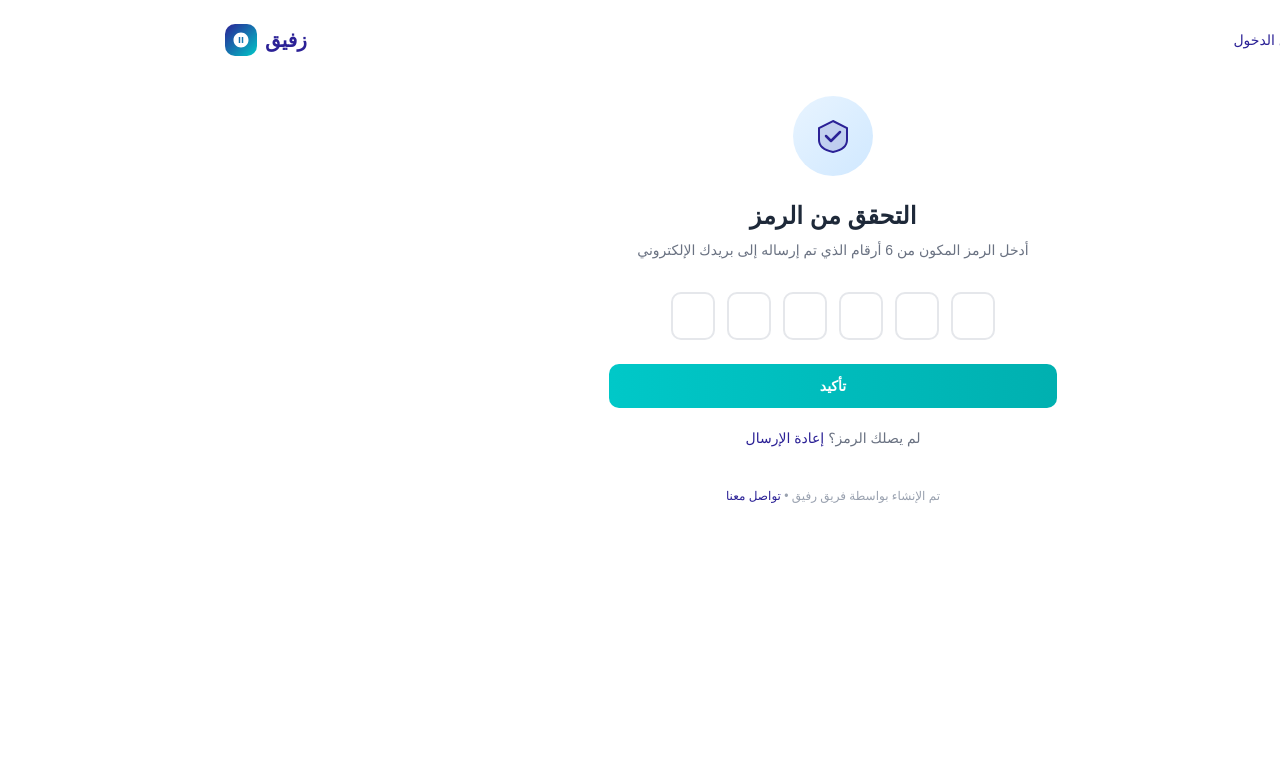
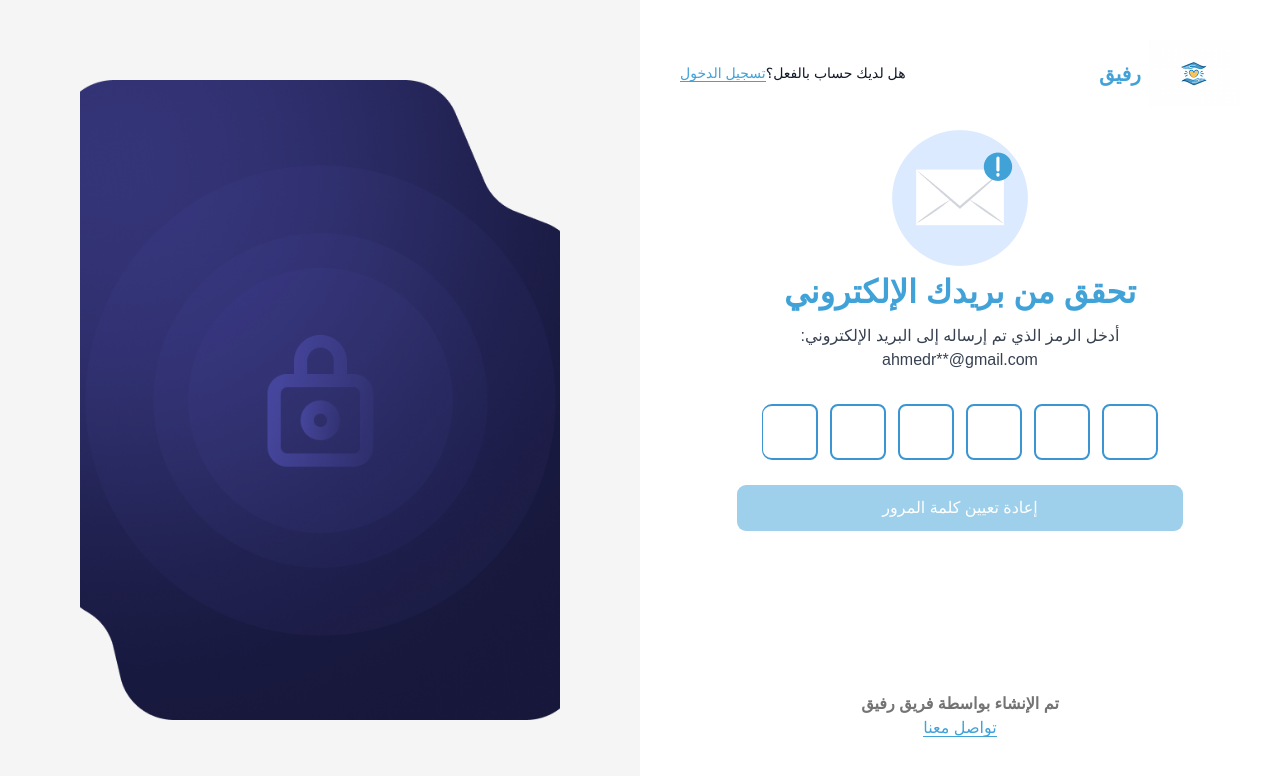
Before and after one commit to Abdelrahman-Dev9/react-Rafeak-app, a React (Vite) app: page /otp-verification in a window 1280 px wide. Shown: the top 776 px of the page. Built offline with nearby package versions, Linux system fonts and the light colour scheme.

Commit message:
feat(auth):create otp verification code page and integrate with api

```diff
--- a/package.json
+++ b/package.json
@@ -16,6 +16,7 @@
     "checkbox": "^0.0.1",
     "class-variance-authority": "^0.7.1",
     "clsx": "^2.1.1",
+    "input-otp": "^1.4.2",
     "lucide-react": "^1.17.0",
     "radix-ui": "^1.4.3",
     "react": "^19.2.6",
--- /dev/null
+++ b/src/components/ui/card.tsx
@@ -0,0 +1,103 @@
+import * as React from "react"
+
+import { cn } from "@/lib/utils"
+
+function Card({
+  className,
+  size = "default",
+  ...props
+}: React.ComponentProps<"div"> & { size?: "default" | "sm" }) {
+  return (
+    <div
+      data-slot="card"
+      data-size={size}
+      className={cn(
+        "group/card flex flex-col gap-4 overflow-hidden rounded-xl bg-card py-4 text-sm text-card-foreground ring-1 ring-foreground/10 has-data-[slot=card-footer]:pb-0 has-[>img:first-child]:pt-0 data-[size=sm]:gap-3 data-[size=sm]:py-3 data-[size=sm]:has-data-[slot=card-footer]:pb-0 *:[img:first-child]:rounded-t-xl *:[img:last-child]:rounded-b-xl",
+        className
+      )}
+      {...props}
+    />
+  )
+}
+
+function CardHeader({ className, ...props }: React.ComponentProps<"div">) {
+  return (
+    <div
+      data-slot="card-header"
+      className={cn(
+        "group/card-header @container/card-header grid auto-rows-min items-start gap-1 rounded-t-xl px-4 group-data-[size=sm]/card:px-3 has-data-[slot=card-action]:grid-cols-[1fr_auto] has-data-[slot=card-description]:grid-rows-[auto_auto] [.border-b]:pb-4 group-data-[size=sm]/card:[.border-b]:pb-3",
+        className
+      )}
+      {...props}
+    />
+  )
+}
+
+function CardTitle({ className, ...props }: React.ComponentProps<"div">) {
+  return (
+    <div
+      data-slot="card-title"
+      className={cn(
+        "font-heading text-base leading-snug font-medium group-data-[size=sm]/card:text-sm",
+        className
+      )}
+      {...props}
+    />
+  )
+}
+
+function CardDescription({ className, ...props }: React.ComponentProps<"div">) {
+  return (
+    <div
+      data-slot="card-description"
+      className={cn("text-sm text-muted-foreground", className)}
+      {...props}
+    />
+  )
+}
+
+function CardAction({ className, ...props }: React.ComponentProps<"div">) {
+  return (
+    <div
+      data-slot="card-action"
+      className={cn(
+        "col-start-2 row-span-2 row-start-1 self-start justify-self-end",
+        className
+      )}
+      {...props}
+    />
+  )
+}
+
+function CardContent({ className, ...props }: React.ComponentProps<"div">) {
+  return (
+    <div
+      data-slot="card-content"
+      className={cn("px-4 group-data-[size=sm]/card:px-3", className)}
+      {...props}
+    />
+  )
+}
+
+function CardFooter({ className, ...props }: React.ComponentProps<"div">) {
+  return (
+    <div
+      data-slot="card-footer"
+      className={cn(
+        "flex items-center rounded-b-xl border-t bg-muted/50 p-4 group-data-[size=sm]/card:p-3",
+        className
+      )}
+      {...props}
+    />
+  )
+}
+
+export {
+  Card,
+  CardHeader,
+  CardFooter,
+  CardTitle,
+  CardAction,
+  CardDescription,
+  CardContent,
+}
--- /dev/null
+++ b/src/components/ui/input-otp.tsx
@@ -0,0 +1,85 @@
+import * as React from "react"
+import { OTPInput, OTPInputContext } from "input-otp"
+
+import { cn } from "@/lib/utils"
+import { MinusIcon } from "lucide-react"
+
+function InputOTP({
+  className,
+  containerClassName,
+  ...props
+}: React.ComponentProps<typeof OTPInput> & {
+  containerClassName?: string
+}) {
+  return (
+    <OTPInput
+      data-slot="input-otp"
+      containerClassName={cn(
+        "cn-input-otp flex items-center has-disabled:opacity-50",
+        containerClassName
+      )}
+      spellCheck={false}
+      className={cn("disabled:cursor-not-allowed", className)}
+      {...props}
+    />
+  )
+}
+
+function InputOTPGroup({ className, ...props }: React.ComponentProps<"div">) {
+  return (
+    <div
+      data-slot="input-otp-group"
+      className={cn(
+        "flex items-center rounded-lg has-aria-invalid:border-destructive has-aria-invalid:ring-3 has-aria-invalid:ring-destructive/20 dark:has-aria-invalid:ring-destructive/40",
+        className
+      )}
+      {...props}
+    />
+  )
+}
+
+function InputOTPSlot({
+  index,
+  className,
+  ...props
+}: React.ComponentProps<"div"> & {
+  index: number
+}) {
+  const inputOTPContext = React.useContext(OTPInputContext)
+  const { char, hasFakeCaret, isActive } = inputOTPContext?.slots[index] ?? {}
+
+  return (
+    <div
+      data-slot="input-otp-slot"
+      data-active={isActive}
+      className={cn(
+        "relative flex size-8 items-center justify-center border-y border-r border-input text-sm transition-all outline-none first:rounded-l-lg first:border-l last:rounded-r-lg aria-invalid:border-destructive data-[active=true]:z-10 data-[active=true]:border-ring data-[active=true]:ring-3 data-[active=true]:ring-ring/50 data-[active=true]:aria-invalid:border-destructive data-[active=true]:aria-invalid:ring-destructive/20 dark:bg-input/30 dark:data-[active=true]:aria-invalid:ring-destructive/40",
+        className
+      )}
+      {...props}
+    >
+      {char}
+      {hasFakeCaret && (
+        <div className="pointer-events-none absolute inset-0 flex items-center justify-center">
+          <div className="h-4 w-px animate-caret-blink bg-foreground duration-1000" />
+        </div>
+      )}
+    </div>
+  )
+}
+
+function InputOTPSeparator({ ...props }: React.ComponentProps<"div">) {
+  return (
+    <div
+      data-slot="input-otp-separator"
+      className="flex items-center [&_svg:not([class*='size-'])]:size-4"
+      role="separator"
+      {...props}
+    >
+      <MinusIcon
+      />
+    </div>
+  )
+}
+
+export { InputOTP, InputOTPGroup, InputOTPSlot, InputOTPSeparator }
--- a/src/pages/auth/ForgotPassword.tsx
+++ b/src/pages/auth/ForgotPassword.tsx
@@ -38,9 +38,9 @@ const ForgotPassword = () => {
   const onSubmit = async ({ email }: FormData) => {
     try {
       const res = await forgotPassword({ email }).unwrap();
-
       alert(res.message);
 
+      localStorage.setItem("token", res.token);
       navigate("/otp-verification", {
         state: { email },
       });
@@ -58,7 +58,7 @@ const ForgotPassword = () => {
             <span className="text-[#41A2D8] font-bold text-xl">رفيق</span>
           </Link>
 
-          <p className="text-sm text-[#111827]">
+          <p className="text-[14px] text-[#111827]">
             هل لديك حساب بالفعل؟
             <Link
               to="/login"
--- a/src/pages/auth/OtpVerification.tsx
+++ b/src/pages/auth/OtpVerification.tsx
@@ -1,136 +1,190 @@
-import { useRef, useState } from "react";
+import { Button } from "@/components/ui/button";
+import {
+  Form,
+  FormControl,
+  FormField,
+  FormItem,
+  FormMessage,
+} from "@/components/ui/form";
+import {
+  InputOTP,
+  InputOTPGroup,
+  InputOTPSlot,
+} from "@/components/ui/input-otp";
+import { useVerifyCodeMutation } from "@/redux/service/auth/authApi";
+import { zodResolver } from "@hookform/resolvers/zod";
+import { useForm, useWatch } from "react-hook-form";
 import { Link, useNavigate } from "react-router-dom";
+import { z } from "zod";
+import blueLook from "../../assets/blueLook.png";
+import logo from "../../assets/logo.png";
+import mailImage from "../../assets/mail.png";
+
+const otpSchema = z.object({
+  resetCode: z
+    .string()
+    .min(6, "يجب إدخال رمز مكون من 6 أرقام")
+    .max(6, "يجب إدخال رمز مكون من 6 أرقام"),
+});
+
+type OtpFormValues = z.infer<typeof otpSchema>;
 
 const OtpVerification = () => {
-  const [otp, setOtp] = useState(Array(6).fill(""));
-  const inputs = useRef<(HTMLInputElement | null)[]>([]);
   const navigate = useNavigate();
+  const [verifyCode, { isLoading }] = useVerifyCodeMutation();
 
-  const handleChange = (index: number, value: string) => {
-    if (!/^\d?$/.test(value)) return;
-    const next = [...otp];
-    next[index] = value;
-    setOtp(next);
-    if (value && index < 5) inputs.current[index + 1]?.focus();
-  };
+  const form = useForm<OtpFormValues>({
+    resolver: zodResolver(otpSchema),
+    defaultValues: {
+      resetCode: "",
+    },
+  });
 
-  const handleKeyDown = (index: number, e: React.KeyboardEvent) => {
-    if (e.key === "Backspace" && !otp[index] && index > 0) {
-      inputs.current[index - 1]?.focus();
+  const otpValue = useWatch({
+    control: form.control,
+    name: "resetCode",
+  });
+
+  const onSubmit = async (data: OtpFormValues) => {
+    try {
+      const res = await verifyCode({
+        resetCode: data.resetCode,
+      }).unwrap();
+
+      alert(res.message || "Code verified successfully");
+
+      navigate("/reset-password");
+    } catch (error: any) {
+      alert(error?.data?.message || error?.message || "Something went wrong");
     }
   };
 
-  const handleSubmit = (e: React.FormEvent) => {
-    e.preventDefault();
-    navigate("/login");
-  };
+  return (
+    <div className="h-screen overflow-hidden grid lg:grid-cols-2">
+      {/* Form Section */}
+      <div className="flex flex-col justify-between p-6 lg:p-10">
+        <header className="flex items-center justify-between">
+          <Link to="/" className="flex items-center gap-2">
+            <img src={logo} alt="logo" />
+            <span className="text-[#41A2D8] font-bold text-xl">رفيق</span>
+          </Link>
 
-  return (
-    <div>
-      {/* Header */}
-      <div className="flex items-center justify-between px-8 pt-6">
-        <p className="text-sm text-gray-500">
-          لديك حساب بالفعل؟{" "}
+          <p className="text-[14px] text-[#111827]">
+            هل لديك حساب بالفعل؟
             <Link
               to="/login"
-            className="text-[#2b2196] font-medium hover:underline"
+              className="text-[#41A2D8] font-medium border-b border-[#41A2D8]"
             >
               تسجيل الدخول
             </Link>
           </p>
-        <Link to="/" className="flex items-center gap-2">
-          <span className="text-[#2b2196] font-bold text-xl">زفيق</span>
-          <div
-            className="w-8 h-8 rounded-lg flex items-center justify-center"
-            style={{ background: "linear-gradient(135deg, #2b2196, #00c8c8)" }}
-          >
-            <svg width="18" height="18" viewBox="0 0 24 24" fill="white">
-              <path d="M12 2C6.48 2 2 6.48 2 12s4.48 10 10 10 10-4.48 10-10S17.52 2 12 2zm-1 14H9V8h2v8zm4 0h-2V8h2v8z" />
-            </svg>
-          </div>
-        </Link>
+        </header>
+
+        <main className="flex flex-1 items-center justify-center">
+          <div className="w-full max-w-md">
+            <div className="flex flex-col items-center">
+              <img src={mailImage} alt="mailImage" />
+
+              <h1 className="text-[32px] font-bold text-[#41A2D8]">
+                تحقق من بريدك الإلكتروني
+              </h1>
+
+              <p className="mt-2 text-center text-[16px] text-[#374151]">
+                أدخل الرمز الذي تم إرساله إلى البريد الإلكتروني:
+                ahmedr**@gmail.com
+              </p>
             </div>
 
-      {/* Form */}
-      <div className="flex-1 flex flex-col items-center justify-center px-8 py-10">
-        <div className="w-full max-w-md">
-          <div className="flex justify-center mb-6">
-            <div
-              className="w-20 h-20 rounded-full flex items-center justify-center"
-              style={{
-                background: "linear-gradient(135deg, #e8f4ff, #d0e8ff)",
+            <Form {...form}>
+              <form
+                onSubmit={form.handleSubmit(onSubmit)}
+                className="mt-8 space-y-6"
+              >
+                <FormField
+                  control={form.control}
+                  name="resetCode"
+                  render={({ field }) => (
+                    <FormItem>
+                      <FormControl>
+                        <div className="flex justify-center">
+                          <InputOTP
+                            maxLength={6}
+                            value={field.value}
+                            onChange={(value) => {
+                              // ✅ ensure string always
+                              const code = Array.isArray(value)
+                                ? value.join("")
+                                : String(value);
+
+                              field.onChange(code.replace(/\s/g, ""));
                             }}
                           >
-              <svg width="36" height="36" viewBox="0 0 36 36" fill="none">
-                <path
-                  d="M18 3 L32 10 L32 22 Q32 31 18 34 Q4 31 4 22 L4 10 Z"
-                  fill="#2b2196"
-                  fillOpacity="0.15"
-                  stroke="#2b2196"
-                  strokeWidth="2"
+                            <InputOTPGroup dir="ltr" className="flex gap-3">
+                              <InputOTPSlot
+                                index={0}
+                                className="h-14 w-14 rounded-[8px] border-2 text-xl border-[#3A95D2] font-semibold data-[active=true]:border-[#3A95D2] data-[active=true]:ring-0"
                               />
-                <path
-                  d="M11 18 l5 5 l9-9"
-                  stroke="#2b2196"
-                  strokeWidth="2.5"
-                  strokeLinecap="round"
-                  strokeLinejoin="round"
+                              <InputOTPSlot
+                                index={1}
+                                className="h-14 w-14 rounded-[8px] border-2 text-xl border-[#3A95D2] font-semibold data-[active=true]:border-[#3A95D2] data-[active=true]:ring-0"
                               />
-              </svg>
+                              <InputOTPSlot
+                                index={2}
+                                className="h-14 w-14 rounded-[8px] border-2 text-xl border-[#3A95D2] font-semibold data-[active=true]:border-[#3A95D2] data-[active=true]:ring-0"
+                              />
+                              <InputOTPSlot
+                                index={3}
+                                className="h-14 w-14 rounded-[8px] border-2 text-xl border-[#3A95D2] font-semibold data-[active=true]:border-[#3A95D2] data-[active=true]:ring-0"
+                              />
+                              <InputOTPSlot
+                                index={4}
+                                className="h-14 w-14 rounded-[8px] border-2 text-xl border-[#3A95D2] font-semibold data-[active=true]:border-[#3A95D2] data-[active=true]:ring-0"
+                              />
+                              <InputOTPSlot
+                                index={5}
+                                className="h-14 w-14 rounded-[8px] border-2 text-xl border-[#3A95D2] font-semibold data-[active=true]:border-[#3A95D2] data-[active=true]:ring-0"
+                              />
+                            </InputOTPGroup>
+                          </InputOTP>
                         </div>
+                      </FormControl>
+
+                      <FormMessage className="text-center" />
+                    </FormItem>
+                  )}
+                />
+
+                <Button
+                  type="submit"
+                  className="w-full h-12 text-[16px] bg-[#41A2D8] text-[#FFFFFF] cursor-pointer hover:bg-[#41A2D8]"
+                  disabled={(otpValue?.length ?? 0) !== 6}
+                >
+                  {isLoading
+                    ? "جاري إعادة تعيين كلمة المرور..."
+                    : "إعادة تعيين كلمة المرور"}
+                </Button>
+              </form>
+            </Form>
+
+            <footer className="text-center text-[16px] font-semibold text-[#111827] text-muted-foreground mt-40">
+              تم الإنشاء بواسطة فريق رفيق
+              <br />
+              <span className="text-[#41A2D8] font-normal border-b border-[#41A2D8] cursor-pointer">
+                تواصل معنا
+              </span>
+            </footer>
+          </div>
+        </main>
       </div>
 
-          <h1 className="text-2xl font-bold text-gray-800 text-center mb-2">
-            التحقق من الرمز
-          </h1>
-          <p className="text-gray-500 text-sm text-center mb-8">
-            أدخل الرمز المكون من 6 أرقام الذي تم إرساله إلى بريدك الإلكتروني
-          </p>
-
-          <form onSubmit={handleSubmit} className="space-y-6">
-            {/* OTP inputs — reversed for RTL display left-to-right visually */}
-            <div className="flex gap-3 justify-center" dir="ltr">
-              {otp.map((digit, i) => (
-                <input
-                  key={i}
-                  ref={(el) => {
-                    inputs.current[i] = el;
-                  }}
-                  type="text"
-                  inputMode="numeric"
-                  maxLength={1}
-                  value={digit}
-                  onChange={(e) => handleChange(i, e.target.value)}
-                  onKeyDown={(e) => handleKeyDown(i, e)}
-                  className="w-11 h-12 text-center text-lg font-bold border-2 border-gray-200 rounded-lg outline-none focus:border-[#2b2196] transition"
+      {/* Image Section */}
+      <div className="hidden lg:flex items-center justify-center bg-muted p-20">
+        <img
+          src={blueLook}
+          alt="OTP Verification"
+          className="h-full w-full object-cover"
         />
-              ))}
       </div>
-
-            <button
-              type="submit"
-              className="w-full py-3 rounded-lg text-white font-semibold text-sm transition hover:opacity-90"
-              style={{ background: "linear-gradient(90deg, #00c8c8, #00b0b0)" }}
-            >
-              تأكيد
-            </button>
-          </form>
-
-          <p className="text-center text-sm text-gray-500 mt-5">
-            لم يصلك الرمز؟{" "}
-            <button className="text-[#2b2196] font-medium hover:underline">
-              إعادة الإرسال
-            </button>
-          </p>
-        </div>
-      </div>
-
-      <p className="text-center text-xs text-gray-400 pb-6">
-        تم الإنشاء بواسطة فريق رفيق •{" "}
-        <a href="#" className="text-[#2b2196] hover:underline">
-          تواصل معنا
-        </a>
-      </p>
     </div>
   );
 };
--- a/src/redux/service/auth/authApi.ts
+++ b/src/redux/service/auth/authApi.ts
@@ -16,7 +16,18 @@ export const authApi = baseApi.injectEndpoints({
         body,
       }),
     }),
+    verifyCode: builder.mutation({
+      query: (body) => ({
+        url: "/auth/verifycode",
+        method: "POST",
+        body,
+      }),
+    }),
   }),
 });
 
-export const { useLoginMutation, useForgotPasswordMutation } = authApi;
+export const {
+  useLoginMutation,
+  useForgotPasswordMutation,
+  useVerifyCodeMutation,
+} = authApi;
--- a/src/redux/service/baseApi.ts
+++ b/src/redux/service/baseApi.ts
@@ -10,7 +10,7 @@ export const baseApi = createApi({
       const token = localStorage.getItem("token");
 
       if (token) {
-        headers.set("Authorization", `${token}`);
+        headers.set("authorization", `${token}`);
       }
 
       return headers;
```
Also changed, not shown: 1 other file (tests, documents, lock files or other folders). Lines whose indentation alone changed are shown as unchanged.
